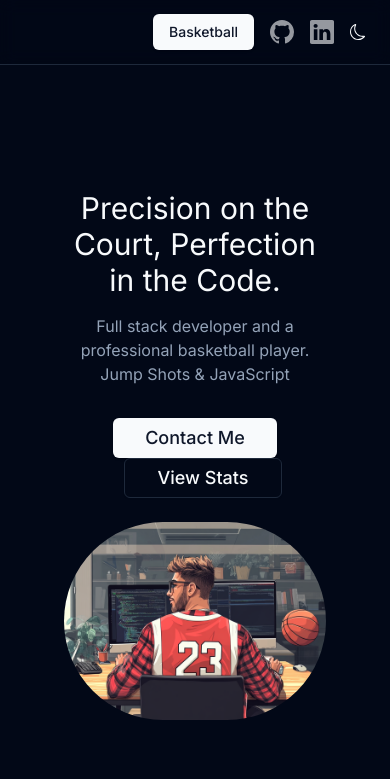
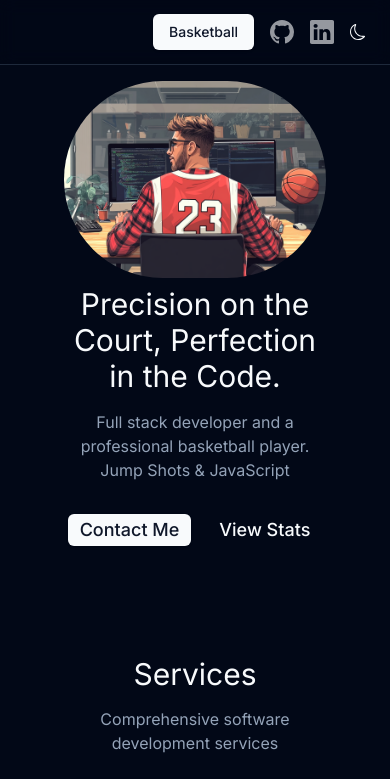
Before and after one commit to erkamkrs/portfolio-website, a Next.js app: page / in a window 390 px wide. Shown: the top 779 px of the page. Built offline with nearby package versions, Linux system fonts and the light colour scheme.

Commit message:
Add responsive hero sections for mobile and desktop in DeveloperPage

```diff
--- a/app/page.tsx
+++ b/app/page.tsx
@@ -10,8 +10,8 @@ import Contact from "@/components/contact"
 export default function DeveloperPage() {
   return (
     <div className="flex flex-col gap-16 pb-8">
-      {/* Hero Section */}
-      <section className="min-h-[calc(100vh-4rem)] flex items-center">
+      {/* Hero Desktop Section */}
+      <section className="min-h-[calc(100vh-4rem)] flex items-center hidden lg:flex">
         <div className="container flex flex-col lg:flex-row items-center gap-6 py-8">
           <div className="flex flex-col items-center lg:items-start text-center lg:text-left lg:w-1/2 ">
             <h1 className="font-heading text-3xl sm:text-3xl md:text-4xl xl:text-5xl 2xl:text-6xl">
@@ -43,12 +43,45 @@ export default function DeveloperPage() {
         </div>
       </section>
 
+      {/* Hero Mobile Section */}
+      <section className="my-4 flex items-center lg:hidden">
+        <div className="container flex flex-col items-center gap-2 ">
+        <div className="w-full">
+            <Image
+              src={DeveloperImg}
+              alt="Hero"
+              width={900}
+              height={600}
+              className="rounded-full object-cover w-full"
+              priority
+            />
+          </div>
+          <div className="flex flex-col items-center text-center">
+            <h1 className="font-heading text-3xl sm:text-3xl md:text-4xl">
+            Precision on the Court, Perfection in the Code.
+            </h1>
+            <p className="mt-4 text-muted-foreground sm:text-lg">
+              Full stack developer and a professional basketball player.<br />
+              Jump Shots & JavaScript
+            </p>
+            <div className="flex flex-row mt-8 space-x-4">
+              <Button asChild size="sm" className="text-lg">
+              <Link href="#contact">Contact Me</Link>
+              </Button>
+              <Button asChild size="sm" variant="ghost" className="text-lg">
+              <Link href="#stats">View Stats</Link>
+              </Button>
+            </div>
+          </div>
+
+        </div>
+      </section>
+
       {/* Services Section */}
       <Services />
 
       {/* Experience Section */}
       <Experience />
-
 
       {/* Technologies Section */}
       <Technologies />
```
